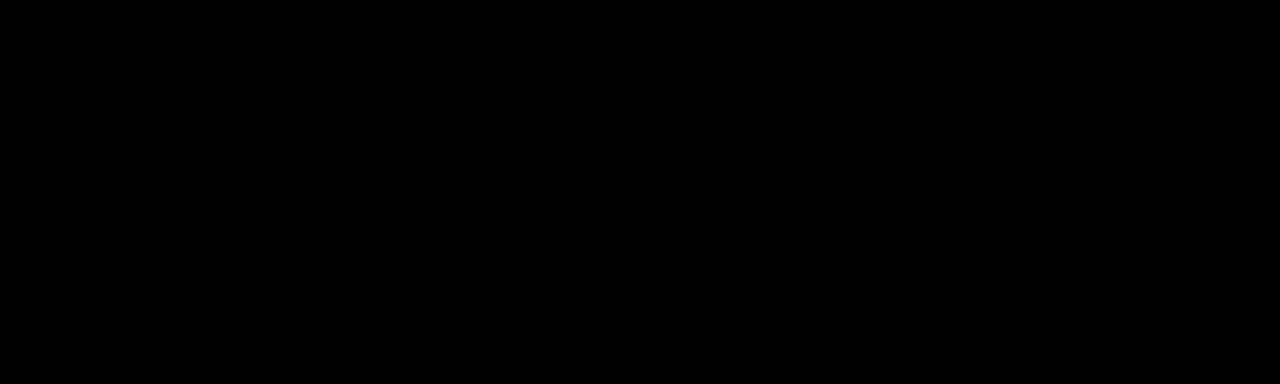
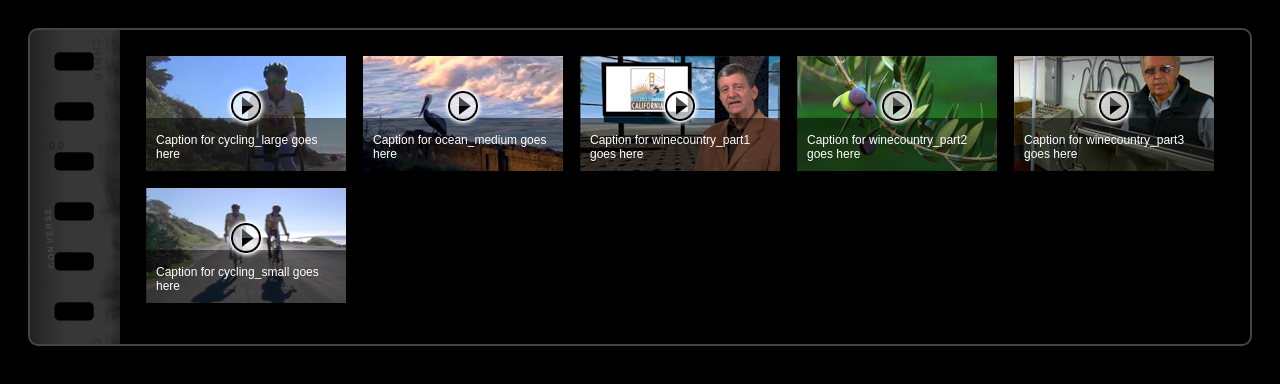
Before and after one commit to anthonygaona/HTML5-Video-Gallery-with-jQuery, a plain HTML site: page index.html in a window 1280 px wide. Drawn offline with Linux system fonts and the light colour scheme.

Commit message:
added styling for injected html code

```diff
--- a/includes/video_gallery.css
+++ b/includes/video_gallery.css
@@ -33,3 +33,20 @@ a.videoLink {
 a.videoLink:hover {
     border-color: #fff;
 }
+
+a.videoLink img.play {
+    position: absolute;
+    top:25px;
+    left: 75px;
+}
+
+a.videoLink div.caption {
+    position: absolute;
+    width: 180px;
+    bottom:0;
+    padding: 15px 10px 10px 10px;
+    color: #FFF;
+    background-color: rgba(0,0,0,0.5);
+    font-family: Arial;
+    font-size: 12px;
+}
--- a/includes/video_gallery.js
+++ b/includes/video_gallery.js
@@ -0,0 +1,14 @@
+$(function() {
+    $('a.videoLink').each(function() {
+
+        var thumbnailFilePath = 'video/' + $(this).attr('videofile') + ".jpg";
+        var videoCaption = $(this).attr('videocaption');
+
+        $(this).css('background-image', 'url(' + thumbnailFilePath + ')');
+        $(this).html('<div class="caption">' + videoCaption + "</div><img src='images/play_icon.png' class='play' />")
+
+    });//Each loop
+
+
+
+});//DOM Ready
--- a/includes/video_gallery_ie.css
+++ b/includes/video_gallery_ie.css
@@ -2,3 +2,8 @@
     height: 100%;
     padding-top: 20px;
 }
+
+a.videoLink div.caption {
+    background-color: none;
+    background-image: url(../images/ie_caption_transparency.png);
+}
--- a/index.html
+++ b/index.html
@@ -3,7 +3,7 @@
 <head>
     <meta charset="UTF-8" />
     <meta http-equiv="X-UA-Compatible" content="IE=edge,chrome=1" />
-    <meta name="viewport" content="width=device-width; initial-scale=1.0" />
+    <meta name="viewport" content="width=device-width, initial-scale=1" />
 
     <title>Video Gallery</title>
 
@@ -11,7 +11,7 @@
     <link rel="stylesheet" href="includes/jquery.fancybox-1.3.4/fancybox/jquery.fancybox-1.3.4.css" />
     <script src="includes/jquery-1.6.1.min.js"></script>
     <script src="includes/jquery.fancybox-1.3.4/fancybox/jquery.fancybox-1.3.4.pack.js"></script>
-    <script src="includes/video_gallery.js"><script>
+    <script src="includes/video_gallery.js"></script>
     <!--[if lt IE 9]>
         <script src="https://oss.maxcdn.com/html5shiv/3.7.3/html5shiv.min.js"></script>
         <script src="https://oss.maxcdn.com/respond/1.4.2/respond.min.js"></script>
@@ -22,16 +22,21 @@
 <body>
 
     <div class="video_gallery_container">
-        <a class="videoLink" videowidth="800" videoheight="450" videofile="cycling_large"  videocaption="Caption for cycling_large goes here" ></a>
-        <a class="videoLink" videowidth="640" videoheight="360" videofile="ocean_medium" videocaption="Caption for ocean_medium goes here" ></a>
+        <a class="videoLink" videowidth="800" videoheight="450" videofile="cycling_large"  videocaption="Caption for cycling_large goes here"></a>
+        <a class="videoLink" videowidth="640" videoheight="360" videofile="ocean_medium" videocaption="Caption for ocean_medium goes here"></a>
         <a class="videoLink" videowidth="400" videoheight="250" videofile="winecountry_part1" videocaption="Caption for winecountry_part1 goes here"></a>
-        <a class="videoLink" videowidth="640" videoheight="402"  videofile="winecountry_part2" videocaption="Caption for winecountry_part2 goes here"></a>
+        <a class="videoLink" videowidth="640" videoheight="402" videofile="winecountry_part2" videocaption="Caption for winecountry_part2 goes here"></a>
         <a class="videoLink" videowidth="860" videoheight="540" videofile="winecountry_part3" videocaption="Caption for winecountry_part3 goes here"></a>
-        <a class="videoLink" videowidth="300" videoheight="168" videofile="cycling_small"  videocaption="Caption for cycling_small goes here" ></a>
+        <a class="videoLink" videowidth="300" videoheight="168" videofile="cycling_small"  videocaption="Caption for cycling_small goes here"></a>
 
         <div class="clear_both"></div>
     </div>
 
 
+    <div style="display:none;">
+        <div id="videoPlayer"></div>
+    </div>
+
+
 </body>
 </html>
```
